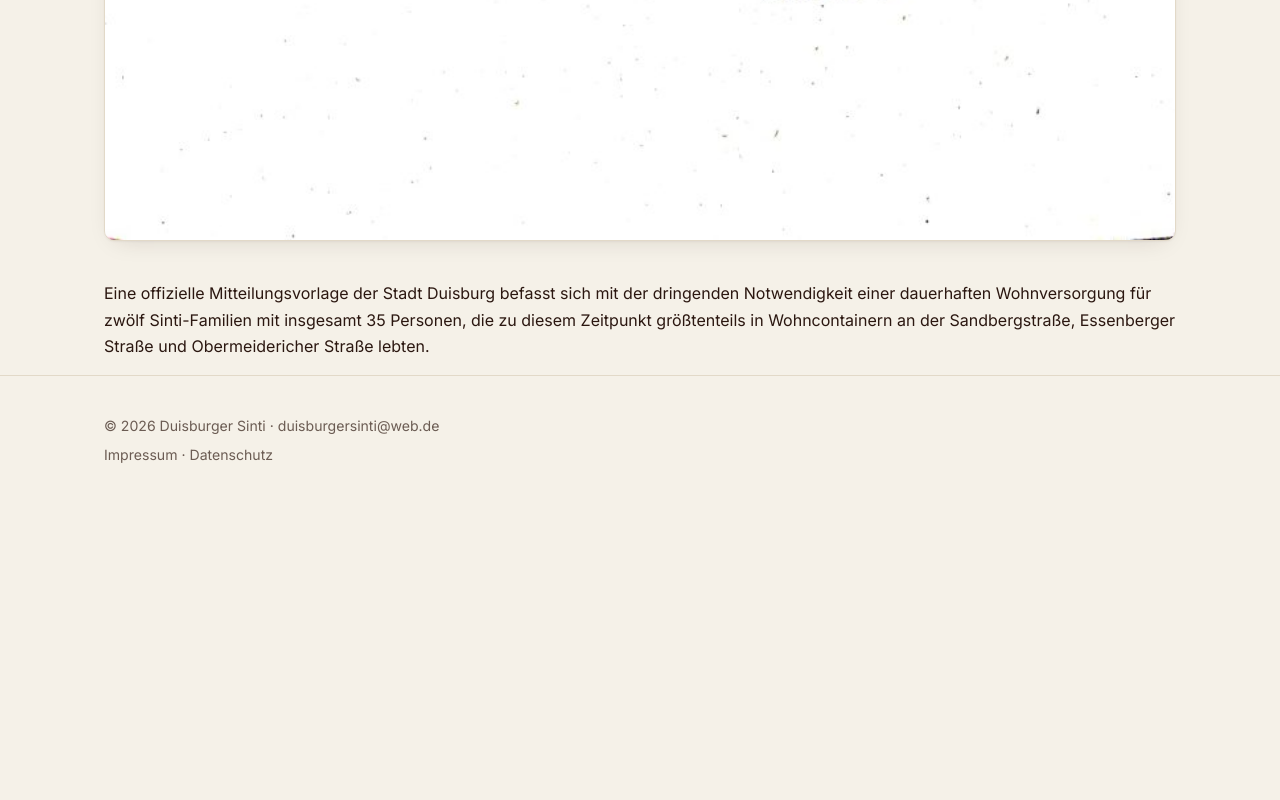
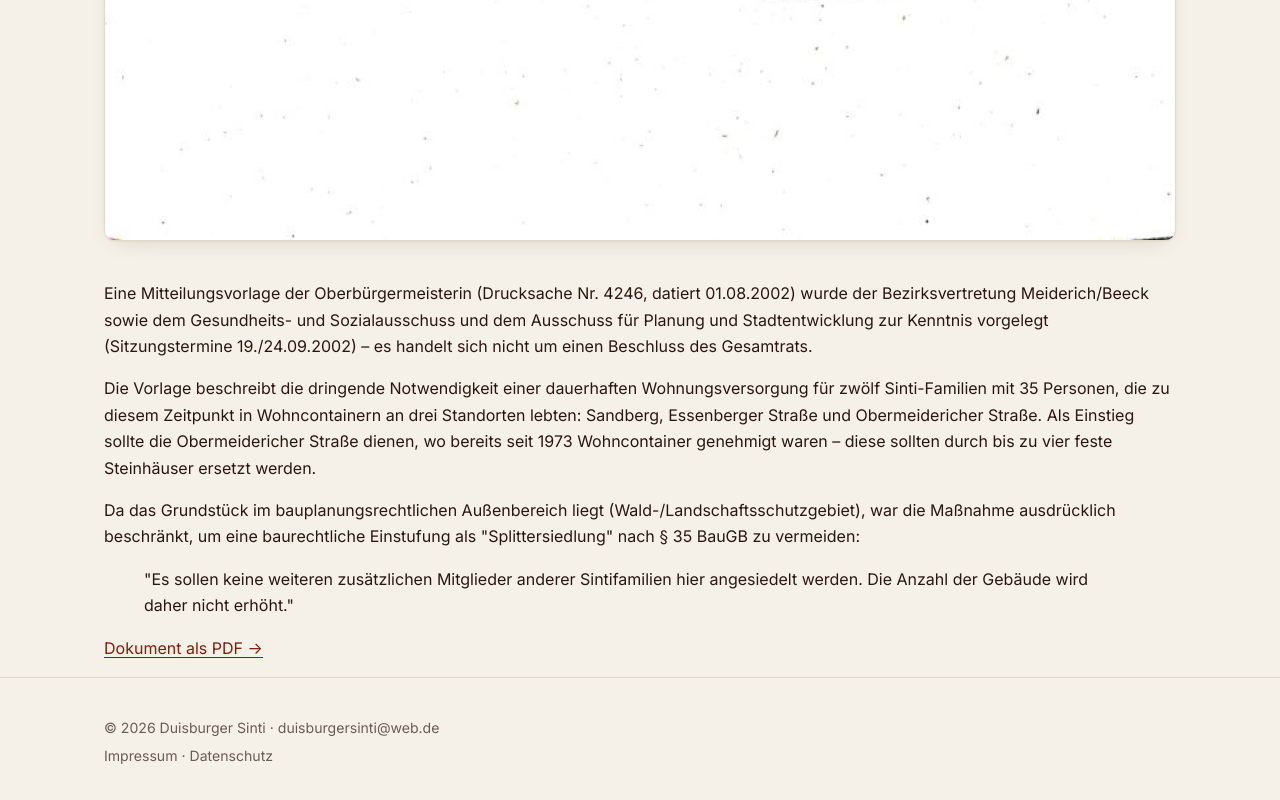
Before and after one commit to ZKHochfeld/duisburger-sinti-webseite, an Eleventy site: page src/presse/2002-08-01-rat-mitteilungsvorlage-wohnversorgung.md in a window 1280 px wide. Shown: the part 1686-2486 px from the top of the page. Before the commit the page ends 2190 px from the top, so only its background shows below. Built offline with nearby package versions, Linux system fonts and the light colour scheme; Eleventy itself is replaced by a stand-in of ours; files that its build step writes are made by us from their sources.

Commit message:
Upload 2002 Mitteilungsvorlage PDF and correct its sourcing
The primary source (Drucksache 4246) wasn't actually hosted for download,
and the "quelle" field mislabeled it as a Rat-level decision when it's an
administrative Mitteilungsvorlage presented to committees. Adds the PDF as
a downloadable document, corrects the sourcing, and quotes the exact
restriction language and its §35 BauGB rationale. Also fixes a template bug
where the article badge always showed "Presse" regardless of the entry's
actual kategorie (e.g. "Dokument").

```diff
--- a/src/_includes/presse-eintrag.njk
+++ b/src/_includes/presse-eintrag.njk
@@ -2,10 +2,10 @@
 layout: base.njk
 ---
 <article>
-  <span class="abzeichen">Presse</span>
+  <span class="abzeichen">{{ kategorie or "Presse" }}</span>
   <h1>{{ title }}</h1>
   <p class="karte__meta">{{ date | datum }}{% if quelle %} · {{ quelle }}{% endif %}</p>
   {% if titelbild %}<img src="{{ titelbild }}" alt="" style="width:100%;border-radius:10px;margin:1rem 0;">{% endif %}
   {{ content | safe }}
-  {% if link %}<p><a href="{{ link }}" target="_blank" rel="noopener">Originalartikel &rarr;</a></p>{% endif %}
+  {% if link %}<p><a href="{{ link }}" target="_blank" rel="noopener">{% if link.endsWith('.pdf') %}Dokument als PDF{% else %}Originalartikel{% endif %} &rarr;</a></p>{% endif %}
 </article>
--- a/src/presse/2002-08-01-rat-mitteilungsvorlage-wohnversorgung.md
+++ b/src/presse/2002-08-01-rat-mitteilungsvorlage-wohnversorgung.md
@@ -3,9 +3,15 @@ layout: presse-eintrag.njk
 title: "Mitteilungsvorlage: Dauerhafte Wohnversorgung von Sintifamilien"
 date: 2002-08-01
 kategorie: Dokument
-quelle: Rat der Stadt Duisburg
+quelle: "Die Oberbürgermeisterin der Stadt Duisburg, Drucksache Nr. 4246"
 titelbild: /assets/img/uploads/presse/vorschau/mitteilungsvorlage-wohnversorgung.jpg
-link:
+link: /assets/img/uploads/presse/2002-mitteilungsvorlage-drucksache-4246.pdf
 ---
 
-Eine offizielle Mitteilungsvorlage der Stadt Duisburg befasst sich mit der dringenden Notwendigkeit einer dauerhaften Wohnversorgung für zwölf Sinti-Familien mit insgesamt 35 Personen, die zu diesem Zeitpunkt größtenteils in Wohncontainern an der Sandbergstraße, Essenberger Straße und Obermeidericher Straße lebten.
+Eine Mitteilungsvorlage der Oberbürgermeisterin (Drucksache Nr. 4246, datiert 01.08.2002) wurde der Bezirksvertretung Meiderich/Beeck sowie dem Gesundheits- und Sozialausschuss und dem Ausschuss für Planung und Stadtentwicklung zur Kenntnis vorgelegt (Sitzungstermine 19./24.09.2002) – es handelt sich nicht um einen Beschluss des Gesamtrats.
+
+Die Vorlage beschreibt die dringende Notwendigkeit einer dauerhaften Wohnungsversorgung für zwölf Sinti-Familien mit 35 Personen, die zu diesem Zeitpunkt in Wohncontainern an drei Standorten lebten: Sandberg, Essenberger Straße und Obermeidericher Straße. Als Einstieg sollte die Obermeidericher Straße dienen, wo bereits seit 1973 Wohncontainer genehmigt waren – diese sollten durch bis zu vier feste Steinhäuser ersetzt werden.
+
+Da das Grundstück im bauplanungsrechtlichen Außenbereich liegt (Wald-/Landschaftsschutzgebiet), war die Maßnahme ausdrücklich beschränkt, um eine baurechtliche Einstufung als "Splittersiedlung" nach § 35 BauGB zu vermeiden:
+
+> "Es sollen keine weiteren zusätzlichen Mitglieder anderer Sintifamilien hier angesiedelt werden. Die Anzahl der Gebäude wird daher nicht erhöht."
```
Also changed, not shown: 1 other file.
